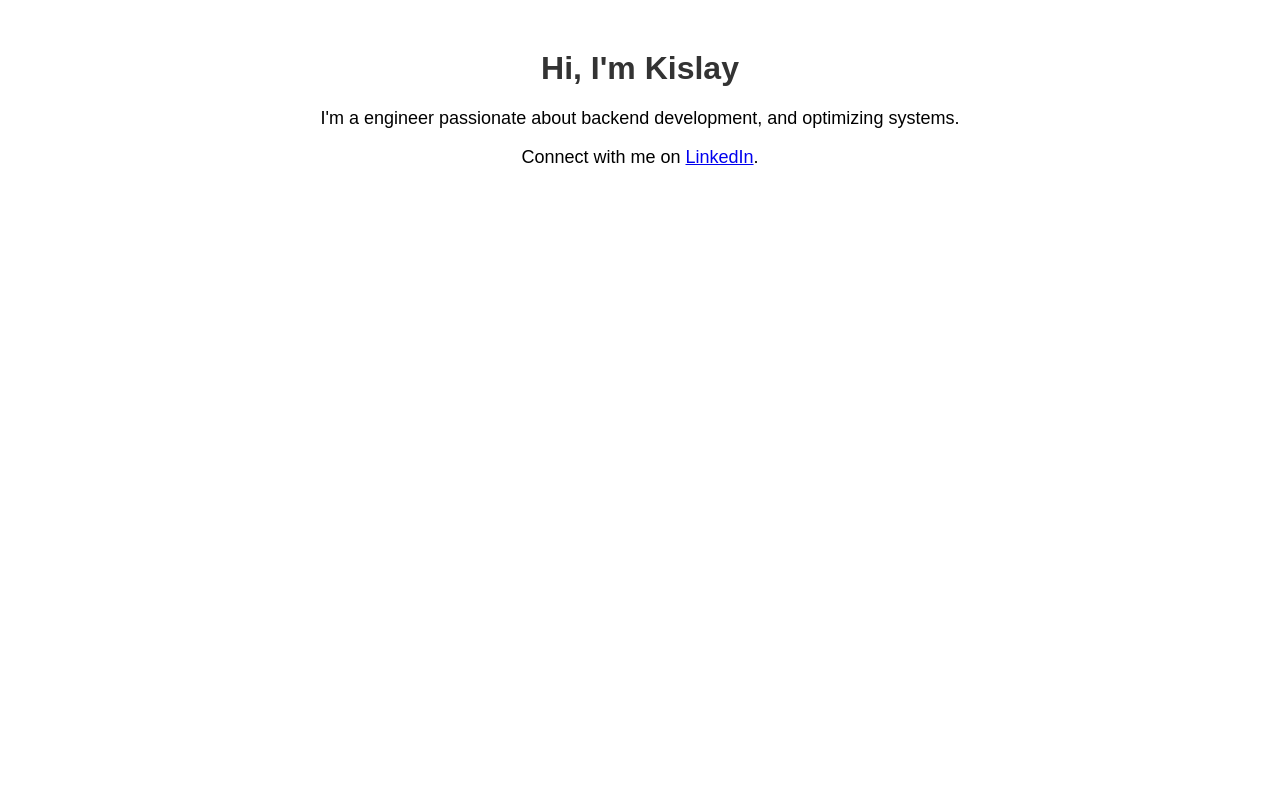
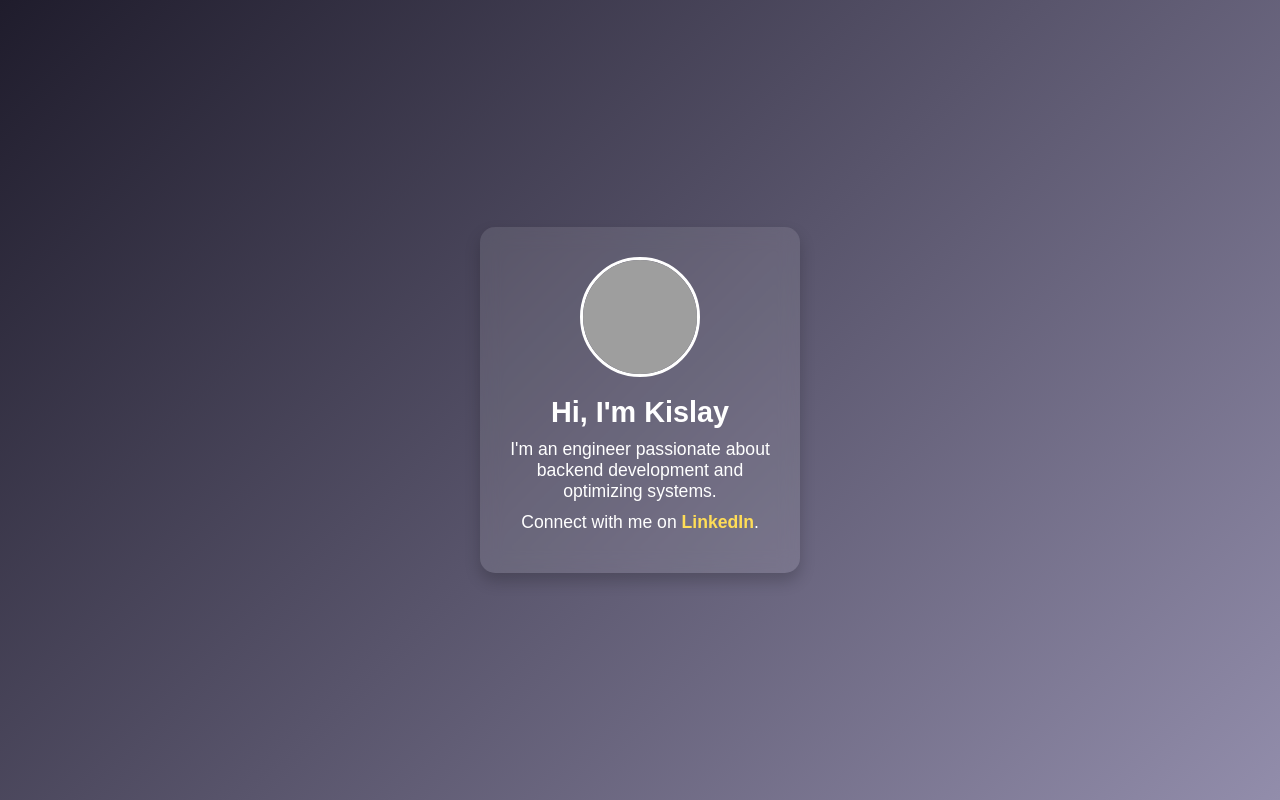
Before and after one commit to kislay98/About-me, a plain HTML site: page index.html in a window 1280 px wide. Drawn offline with Linux system fonts and the light colour scheme; grey boxes are pictures that could not be loaded.

Commit message:
Update index.html

```diff
--- a/index.html
+++ b/index.html
@@ -5,14 +5,57 @@
     <meta name="viewport" content="width=device-width, initial-scale=1.0">
     <title>About Me</title>
     <style>
-        body { font-family: Arial, sans-serif; text-align: center; margin: 50px; }
-        h1 { color: #333; }
-        p { font-size: 18px; }
+        * {
+            margin: 0;
+            padding: 0;
+            box-sizing: border-box;
+        }
+        body {
+            font-family: Arial, sans-serif;
+            display: flex;
+            justify-content: center;
+            align-items: center;
+            height: 100vh;
+            background: linear-gradient(135deg, #1f1c2c, #928DAB);
+            color: white;
+        }
+        .container {
+            background: rgba(255, 255, 255, 0.1);
+            backdrop-filter: blur(10px);
+            padding: 30px;
+            border-radius: 15px;
+            text-align: center;
+            width: 320px;
+            box-shadow: 0 8px 16px rgba(0, 0, 0, 0.2);
+        }
+        .profile-pic {
+            width: 120px;
+            height: 120px;
+            border-radius: 50%;
+            border: 3px solid white;
+            margin-bottom: 15px;
+        }
+        h1 {
+            font-size: 1.8em;
+            margin-bottom: 10px;
+        }
+        p {
+            font-size: 1.1em;
+            margin-bottom: 10px;
+        }
+        a {
+            color: #ffdd57;
+            text-decoration: none;
+            font-weight: bold;
+        }
     </style>
 </head>
 <body>
-    <h1>Hi, I'm Kislay</h1>
-    <p>I'm a engineer passionate about backend development, and optimizing systems.</p>
-    <p>Connect with me on <a href="https://www.linkedin.com/">LinkedIn</a>.</p>
+    <div class="container">
+        <img src="https://res.cloudinary.com/dwkccemnr/image/upload/f_webp/v1739174257/IMG_0955_uij6so.jpg" alt="Profile Picture" class="profile-pic">
+        <h1>Hi, I'm Kislay</h1>
+        <p>I'm an engineer passionate about backend development and optimizing systems.</p>
+        <p>Connect with me on <a href="https://www.linkedin.com/in/kr-kislay/">LinkedIn</a>.</p>
+    </div>
 </body>
 </html>
```
